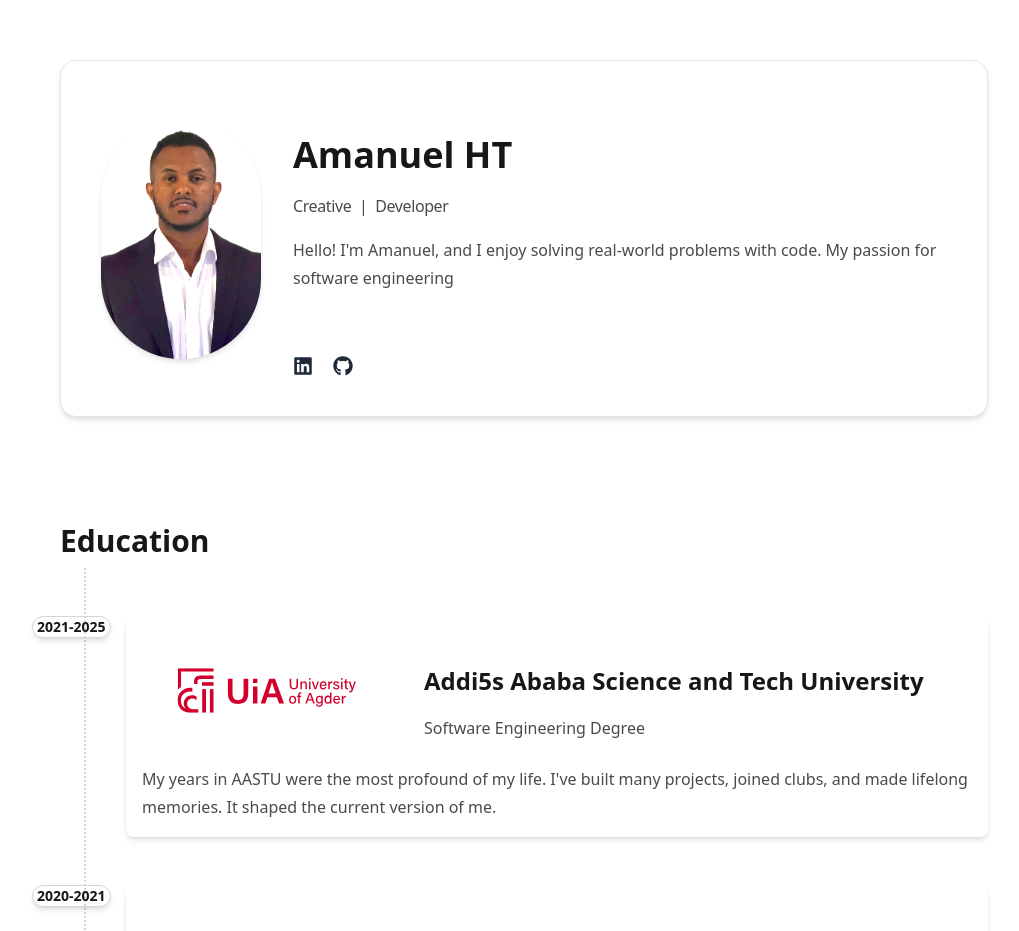
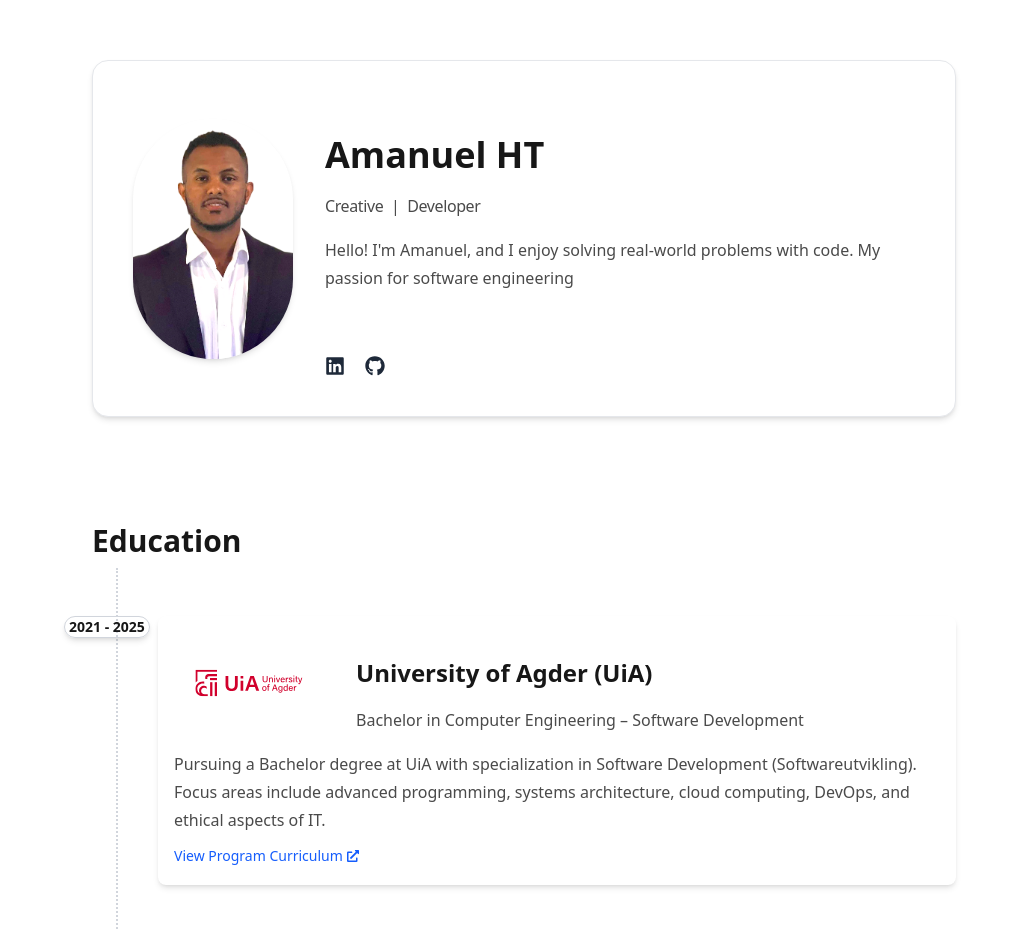
Before and after one commit to amanuelHT/portfolioHT, a Next.js app: page / in a window 1280 px wide. Shown: the top 931 px of the page, without its empty margins (116-1135 px from the left). Built offline with nearby package versions, Linux system fonts and the light colour scheme.

Commit message:
Update data

```diff
--- a/src/components/common/SectionWrapper.tsx
+++ b/src/components/common/SectionWrapper.tsx
@@ -1,4 +1,3 @@
-// SectionWrapper.tsx
 'use client';
 
 type Props = {
@@ -8,8 +7,8 @@ type Props = {
 
 export default function SectionWrapper({ id, children }: Props) {
   return (
-    <section id={id} className="py-8 md:py-5"> {/* reduced from py-20 */}
-      <div className="max-w-4x3 mx-auto px-4">{children}</div>
+    <section id={id} className="py-8 md:py-5">
+      <div className="max-w-4xl mx-auto px-4">{children}</div>
     </section>
   );
 }
--- a/src/components/sections/Education.tsx
+++ b/src/components/sections/Education.tsx
@@ -1,5 +1,5 @@
 'use client';
-
+import { FaExternalLinkAlt } from 'react-icons/fa';
 import SectionWrapper from '../common/SectionWrapper';
 import { educationData } from '@/data/educationData';
 import useScrollFadeIn from '@/hooks/useScrollFadeIn';
@@ -33,7 +33,7 @@ export default function Education() {
                     <Image
                       src={item.logo}
                       alt={`${item.institution} logo`}
-                      width={250}
+                      width={150}
                       height={50}
                       className="rounded-md"
                     />
@@ -41,9 +41,10 @@ export default function Education() {
 
                   {/* Title & School */}
                   <div>
-                    <h3 className="text-lg font-semibold text-gray-900 dark:text-white">
-                      {item.institution}
-                    </h3>
+                    <h3 className="text-base font-medium text-gray-800 dark:text-gray-200 tracking-normal">
+  {item.institution}
+</h3>
+
                     <p className="text-sm font-medium text-gray-700 dark:text-gray-300">
                       {item.title}
                     </p>
@@ -53,6 +54,15 @@ export default function Education() {
                 <p className="text-sm text-gray-600 dark:text-gray-400 leading-snug">
                   {item.description}
                 </p>
+                <a
+  href={item.link}
+  target="_blank"
+  rel="noreferrer"
+  className="inline-flex items-center gap-1 mt-2 text-sm text-blue-600 dark:text-blue-400 hover:underline"
+>
+  View Program Curriculum <FaExternalLinkAlt className="inline-block" size={12} />
+</a>
+
               </div>
             </div>
           );
--- a/src/data/educationData.ts
+++ b/src/data/educationData.ts
@@ -1,19 +1,22 @@
   // src/data/educationData.ts
   export const educationData = [
    {
-      date: "2021-2025",
+  date: "2021 - 2025",
   logo: "/logos/uia.svg",
-      institution: "Addi5s Ababa Science and Tech University",
-      title: "Software Engineering Degree",
+  institution: "University of Agder (UiA)",
+  title: "Bachelor in Computer Engineering – Software Development",
   description:
-        "My years in AASTU were the most profound of my life. I've built many projects, joined clubs, and made lifelong memories. It shaped the current version of me.",
-    },
+    "Pursuing a Bachelor degree at UiA with specialization in Software Development (Softwareutvikling). Focus areas include advanced programming, systems architecture, cloud computing, DevOps, and ethical aspects of IT.",
+  link: "https://www.uia.no/studier/program/data-ingeniorutdanning-bachelor/studieplaner/2021h.html"
+}
+,
     {
-      date: "2020-2021",
+  date: "2020 - 2021",
   logo: "/logos/uia.svg",
-      institution: "Addis Ababa Science and Tech University",
-      title: "Software Engineering Degree",
+  institution: "University of Agder (UiA)",
+  title: "Preparatory Course for Engineering Studies",
   description:
-        "My years in AASTU were the most profound of my life. I've built many projects, joined clubs, and made lifelong memories. It shaped the current version of me.",
+    "Completed a one-year preparatory program (Forkurs for ingeniørutdanning) at UiA to strengthen foundation in mathematics, physics, and technology subjects required for engineering education.",
+  link: "https://www.uia.no/studier/program/forkurs-ingenior/studieplaner/2020h.html"
 },
   ];
```
Lines whose indentation alone changed are shown as unchanged.
